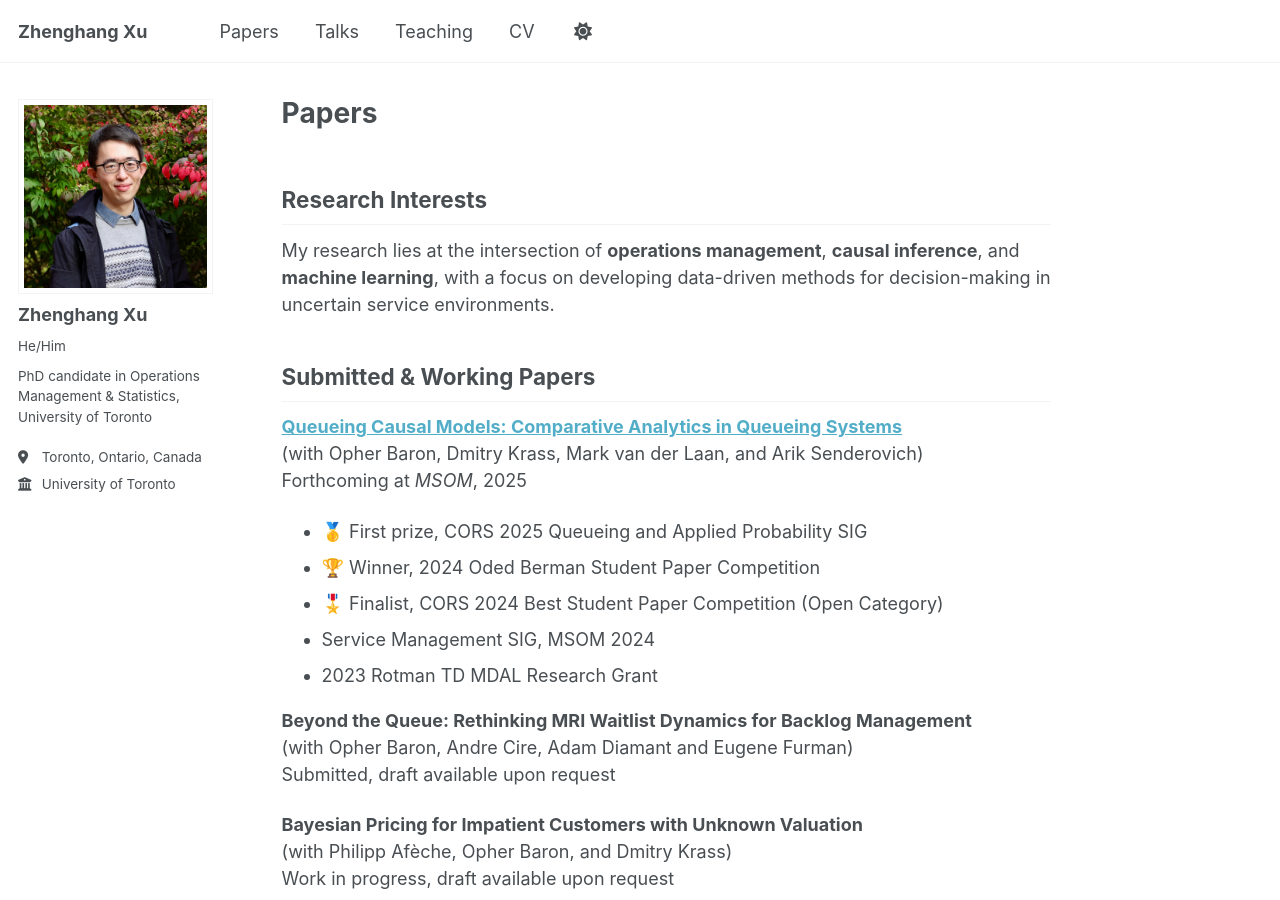
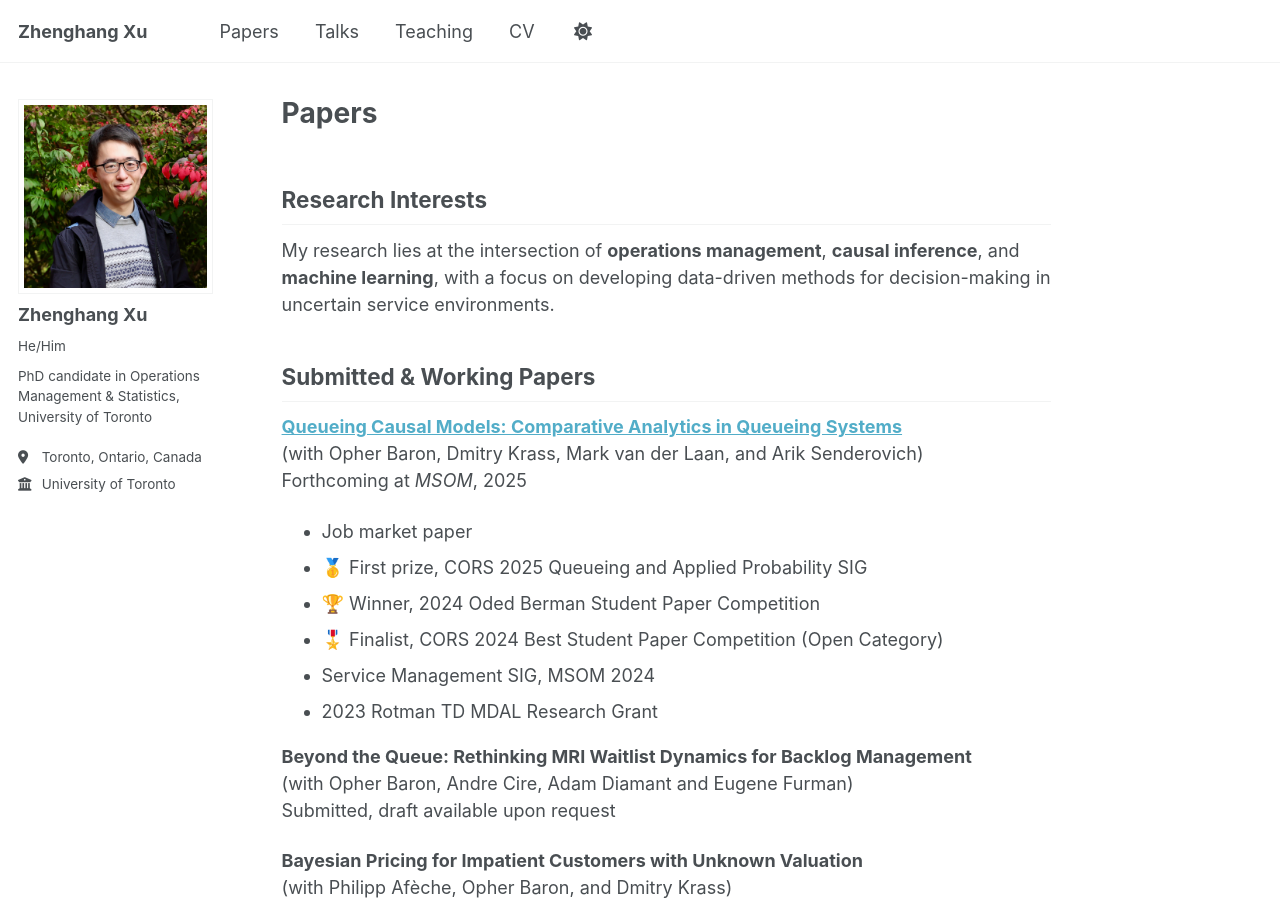
Before and after one commit to zhenghangxu-baymax/zhenghangxu-baymax.github.io, a Jekyll site: the page built from _pages/papers.md, in a window 1280 px wide and 900 px high. Built offline with Jekyll 4.4.1, drawn with Linux system fonts in a browser that asks for light colours.

Commit message:
Update papers.md

```diff
--- a/_pages/papers.md
+++ b/_pages/papers.md
@@ -12,6 +12,7 @@ My research lies at the intersection of **operations management**, **causal infe
 **[Queueing Causal Models: Comparative Analytics in Queueing Systems](https://papers.ssrn.com/sol3/papers.cfm?abstract_id=5104446)**
 (with Opher Baron, Dmitry Krass, Mark van der Laan, and Arik Senderovich)
 Forthcoming at *MSOM*, 2025
+- Job market paper
 - 🥇 First prize, CORS 2025 Queueing and Applied Probability SIG
 - 🏆 Winner, 2024 Oded Berman Student Paper Competition
 - 🎖️ Finalist, CORS 2024 Best Student Paper Competition (Open Category)
```
